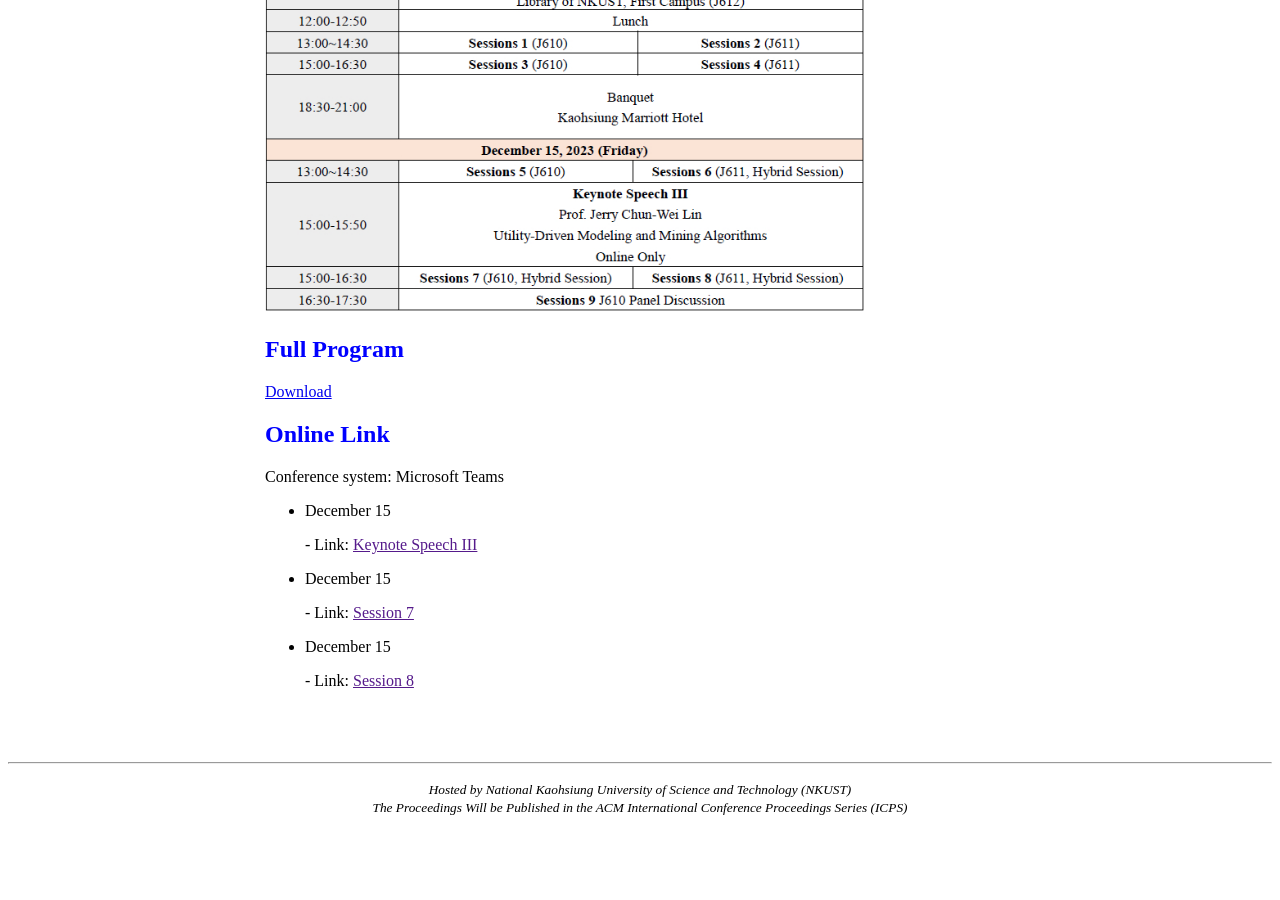
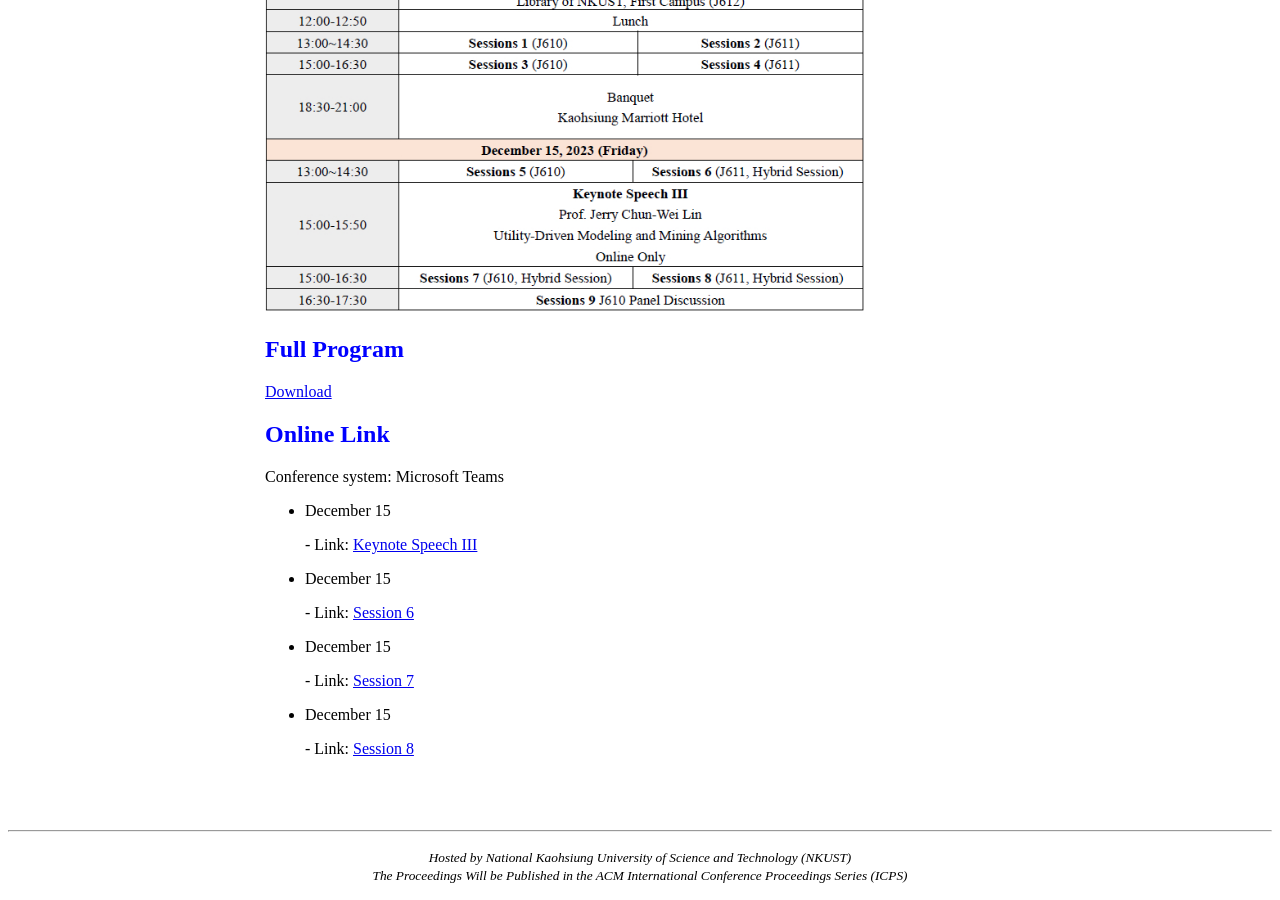
Before and after one commit to icea-conf/2023, a Jekyll site: the page built from program/index.html, in a window 1280 px wide and 900 px high, scrolled down 585 px. Built offline with Jekyll 4.4.1, drawn with Linux system fonts in a browser that asks for light colours; before the commit the page ends 1417 px from its top, so only the background shows below that.

Commit message:
Update index.html

```diff
--- a/program/index.html
+++ b/program/index.html
@@ -21,13 +21,16 @@
                <p>Conference system: Microsoft Teams</p>
                <ul>
                     <li><p>December 15</p></li>
-                    <p>- Link: <a target="_blank" href="">Keynote Speech III</a></p>
+                    <p>- Link: <a target="_blank" href="meet.google.com/siy-cbgo-opi">Keynote Speech III</a></p>
 
                     <li><p>December 15</p></li>
-                    <p>- Link: <a target="_blank" href="">Session 7</a></p>
+                    <p>- Link: <a target="_blank" href="https://teams.microsoft.com/l/meetup-join/19%3ameeting_MGVhMjE0NTMtODMzMC00ZjAxLWJjMWYtMGY3N2JmMDA5ZTQy%40thread.v2/0?context=%7b%22Tid%22%3a%228d689cdb-998c-4078-a2df-1ff59cb5435d%22%2c%22Oid%22%3a%22d61104e0-d531-48b9-845b-a03e6c946a85%22%7d">Session 6</a></p>
 
                     <li><p>December 15</p></li>
-                    <p>- Link: <a target="_blank" href="">Session 8</a></p>
+                    <p>- Link: <a target="_blank" href="https://teams.microsoft.com/l/meetup-join/19%3ameeting_YWMwMTE5OTMtNGZiZS00MWU3LThjMmItMmQyYjU2MWMyMDM3%40thread.v2/0?context=%7b%22Tid%22%3a%228d689cdb-998c-4078-a2df-1ff59cb5435d%22%2c%22Oid%22%3a%22d61104e0-d531-48b9-845b-a03e6c946a85%22%7d">Session 7</a></p>
+
+                    <li><p>December 15</p></li>
+                    <p>- Link: <a target="_blank" href="https://teams.microsoft.com/l/meetup-join/19%3ameeting_ZTQyYzgyMGItMGM3Mi00ZTJhLTkyOGItZmFhZjU5NDhhYWVh%40thread.v2/0?context=%7b%22Tid%22%3a%228d689cdb-998c-4078-a2df-1ff59cb5435d%22%2c%22Oid%22%3a%22d61104e0-d531-48b9-845b-a03e6c946a85%22%7d">Session 8</a></p>
                </ul>
           </div></br>
      </div>
```
